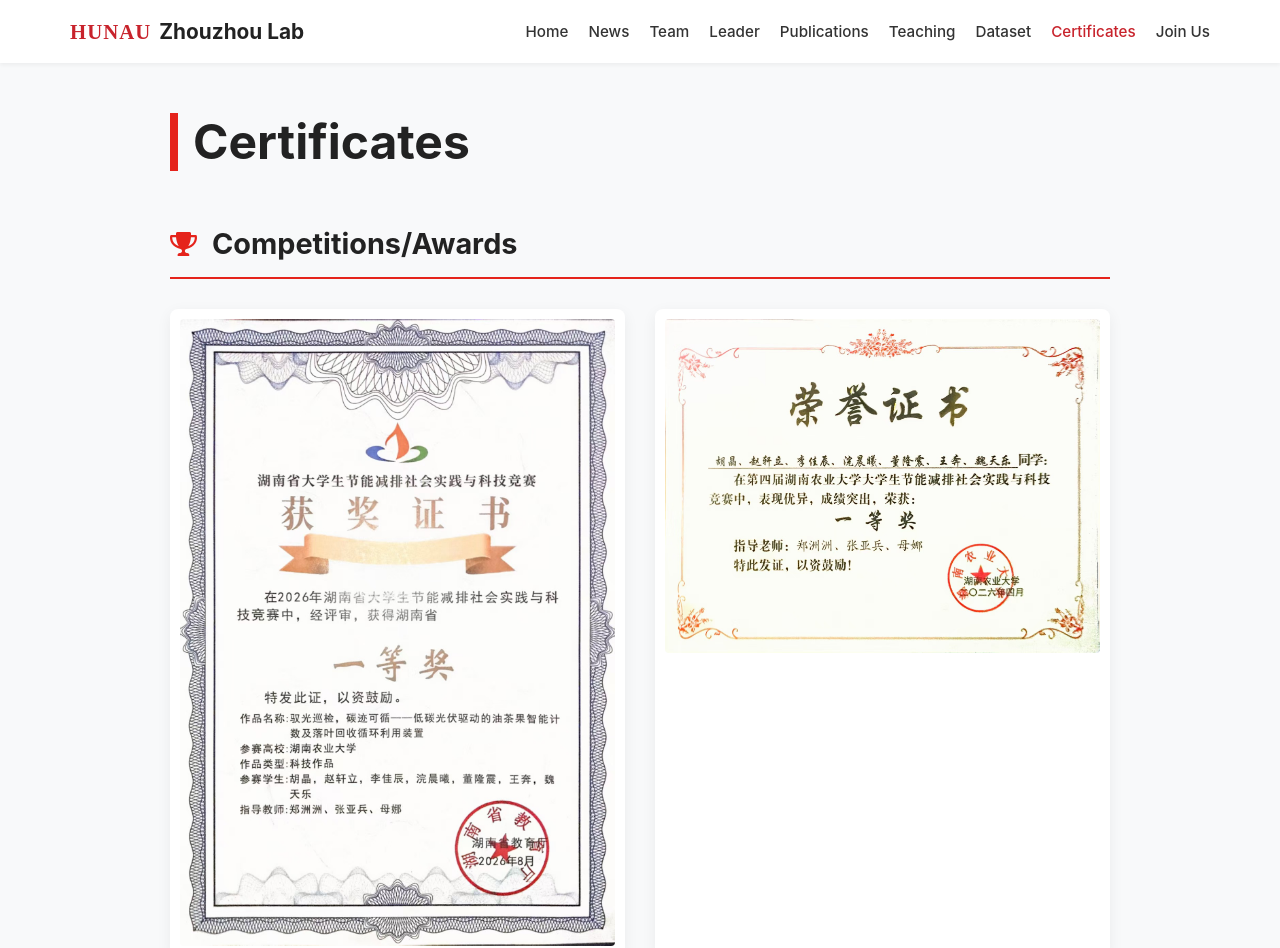
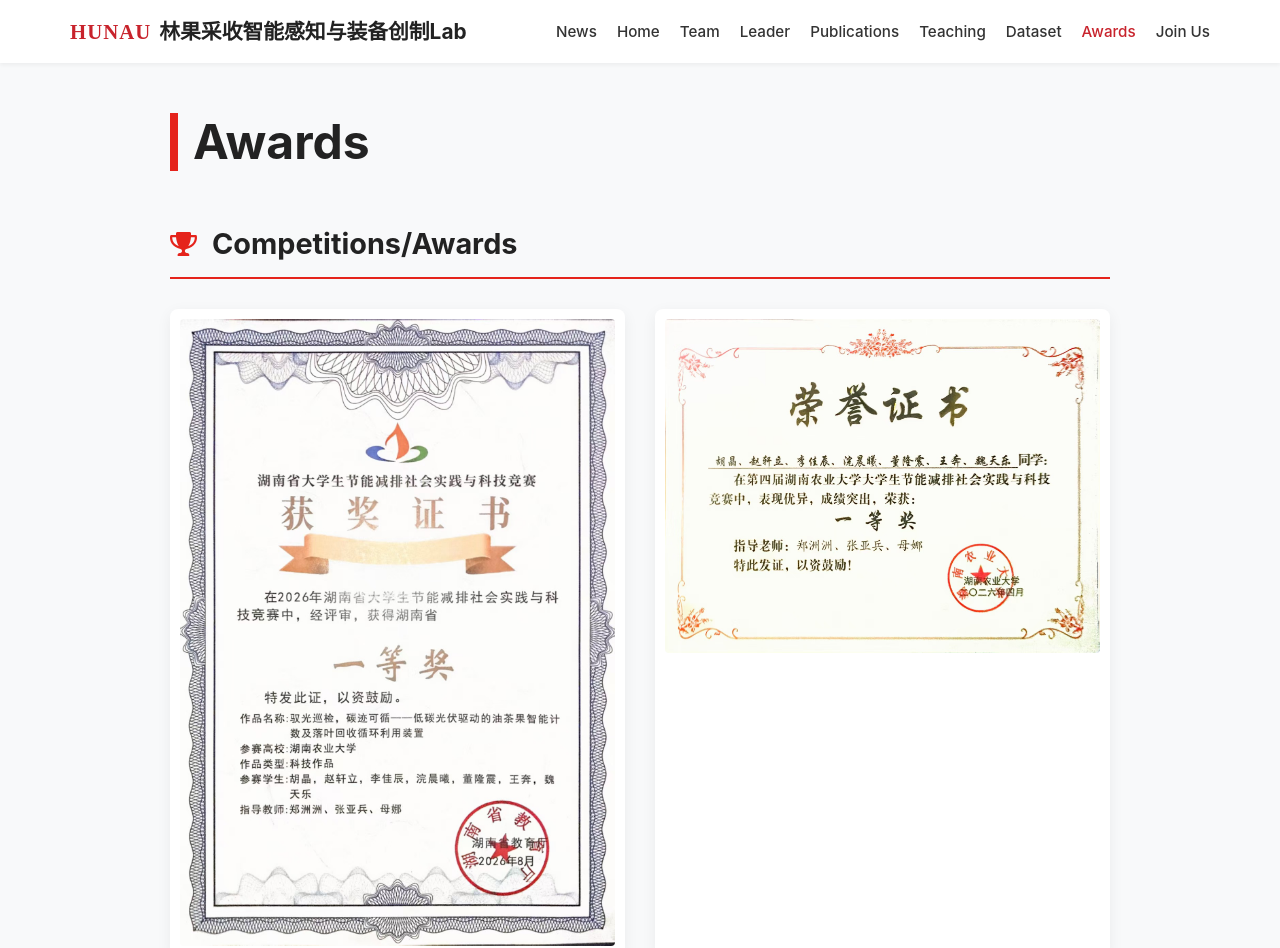
Before and after one commit to AI-Zhouzhou-Lab/AI-Zhouzhou-Lab.github.io, a plain HTML site: page certificates.html in a window 1280 px wide. Shown: the top 948 px of the page. Drawn offline with Linux system fonts and the light colour scheme.

Commit message:
Rename 'Certificates' to 'Awards' in HTML file

```diff
--- a/certificates.html
+++ b/certificates.html
@@ -3,7 +3,7 @@
 <head>
     <meta charset="UTF-8">
     <meta name="viewport" content="width=device-width, initial-scale=1.0">
-    <title>Certificates | Zhouzhou Lab</title>
+    <title>Awards | 林果采收智能感知与装备创制Lab</title>
     <link rel="stylesheet" href="https://cdnjs.cloudflare.com/ajax/libs/font-awesome/6.0.0/css/all.min.css">
     <style>
         * { margin: 0; padding: 0; box-sizing: border-box; }
@@ -61,17 +61,17 @@
 <body>
     <header>
         <div class="nav-container">
-            <div class="logo"><span style="color: #c8232c; font-weight: 800; font-family: 'Times New Roman', serif; letter-spacing: 1px; margin-right: 8px;">HUNAU</span> Zhouzhou Lab</div>
+            <div class="logo"><span style="color: #c8232c; font-weight: 800; font-family: 'Times New Roman', serif; letter-spacing: 1px; margin-right: 8px;">HUNAU</span> 林果采收智能感知与装备创制Lab</div>
             <nav>
                 <ul>
+                    <li><a href="news.html">News</a></li>
                     <li><a href="index.html">Home</a></li>
-                    <li><a href="news.html">News</a></li>
                     <li><a href="team.html">Team</a></li>
                     <li><a href="leader.html">Leader</a></li>
                     <li><a href="publications.html">Publications</a></li>
                     <li><a href="teaching.html">Teaching</a></li>
                     <li><a href="dataset.html">Dataset</a></li>
-                    <li><a href="certificates.html" class="active">Certificates</a></li>
+                    <li><a href="certificates.html" class="active">Awards</a></li>
                     <li><a href="joinus.html">Join Us</a></li>
                 </ul>
             </nav>
@@ -79,7 +79,7 @@
     </header>
 
     <div class="main-container">
-        <h1 class="page-title">Certificates</h1>
+        <h1 class="page-title">Awards</h1>
 
         <!-- ================= 比赛/竞赛类 ================= -->
         <div class="team-section">
```
